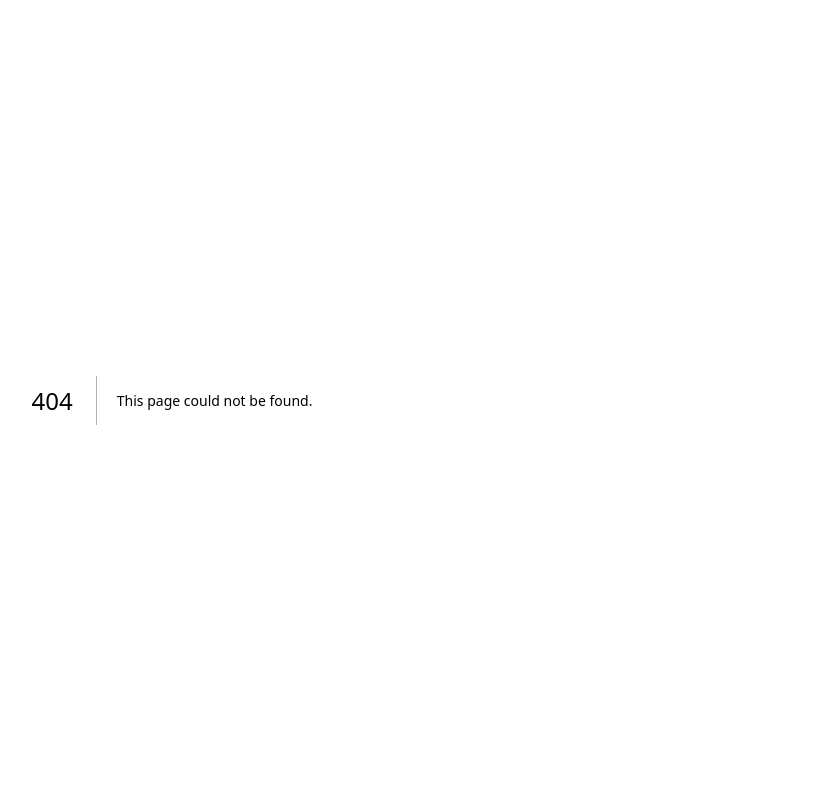
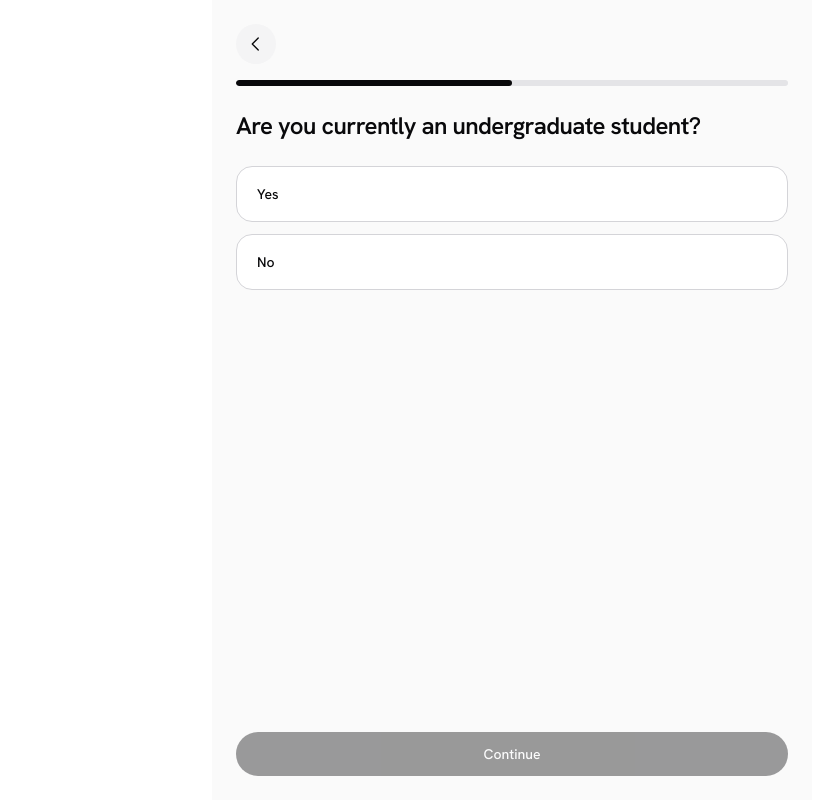
Before and after one commit to chidoziemfrancis/thriveCBT, a Next.js app in the folder pwa/: page /onboarding/eligibility in a window 1280 px wide. Before the commit this address had no page. Shown: the whole page, without its empty margins (128-947 px from the left). Built offline with nearby package versions, Linux system fonts and the light colour scheme.

Commit message:
feat: add OnboardingNamePage component for user name input during onboarding

```diff
--- /dev/null
+++ b/pwa/app/onboarding/eligibility/page.tsx
@@ -0,0 +1,55 @@
+"use client";
+
+import { useState } from "react";
+import { useRouter } from "next/navigation";
+import OnboardingHeader from "../_components/OnboardingHeader";
+import ChoiceButton from "../_components/ChoiceButton";
+import SubmitButton from "../../components/SubmitButton";
+import { setOnboardingData } from "../_lib/onboardingStore";
+
+export default function OnboardingEligibilityPage() {
+  const router = useRouter();
+  const [isUndergraduate, setIsUndergraduate] = useState<boolean | null>(
+    null
+  );
+
+  function handleSubmit(e: React.FormEvent) {
+    e.preventDefault();
+    if (isUndergraduate === null) return;
+    setOnboardingData({ isUndergraduate });
+    router.push("/onboarding/what-to-expect");
+  }
+
+  return (
+    <div className="flex flex-1 flex-col bg-zinc-50 px-6 pt-6">
+      <OnboardingHeader step={2} totalSteps={4} />
+
+      <form onSubmit={handleSubmit} className="flex flex-1 flex-col">
+        <h1 className="mt-6 text-2xl font-semibold tracking-tight text-zinc-950">
+          Are you currently an undergraduate student?
+        </h1>
+
+        <div className="mt-6 flex flex-col gap-3">
+          <ChoiceButton
+            selected={isUndergraduate === true}
+            onClick={() => setIsUndergraduate(true)}
+          >
+            Yes
+          </ChoiceButton>
+          <ChoiceButton
+            selected={isUndergraduate === false}
+            onClick={() => setIsUndergraduate(false)}
+          >
+            No
+          </ChoiceButton>
+        </div>
+
+        <div className="mt-auto pb-6">
+          <SubmitButton disabled={isUndergraduate === null}>
+            Continue
+          </SubmitButton>
+        </div>
+      </form>
+    </div>
+  );
+}
--- /dev/null
+++ b/pwa/app/onboarding/name/page.tsx
@@ -0,0 +1,47 @@
+"use client";
+
+import { useState } from "react";
+import { useRouter } from "next/navigation";
+import OnboardingHeader from "../_components/OnboardingHeader";
+import PillInput from "../../components/PillInput";
+import SubmitButton from "../../components/SubmitButton";
+import { setOnboardingData } from "../_lib/onboardingStore";
+
+export default function OnboardingNamePage() {
+  const router = useRouter();
+  const [name, setName] = useState("");
+
+  function handleSubmit(e: React.FormEvent) {
+    e.preventDefault();
+    setOnboardingData({ name: name.trim() });
+    router.push("/onboarding/eligibility");
+  }
+
+  return (
+    <div className="flex flex-1 flex-col bg-zinc-50 px-6 pt-6">
+      <OnboardingHeader step={1} totalSteps={4} />
+
+      <form onSubmit={handleSubmit} className="flex flex-1 flex-col">
+        <h1 className="mt-6 text-2xl font-semibold tracking-tight text-zinc-950">
+          What should we call you?
+        </h1>
+
+        <div className="mt-6">
+          <PillInput
+            name="name"
+            autoComplete="given-name"
+            placeholder="Your first name"
+            value={name}
+            onChange={setName}
+          />
+        </div>
+
+        <div className="mt-auto pb-6">
+          <SubmitButton disabled={name.trim().length === 0}>
+            Continue
+          </SubmitButton>
+        </div>
+      </form>
+    </div>
+  );
+}
```
